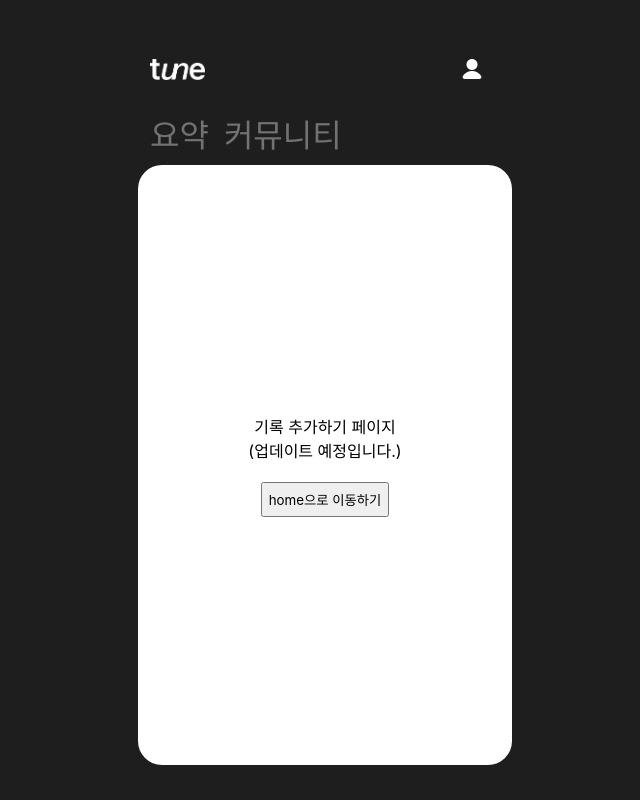
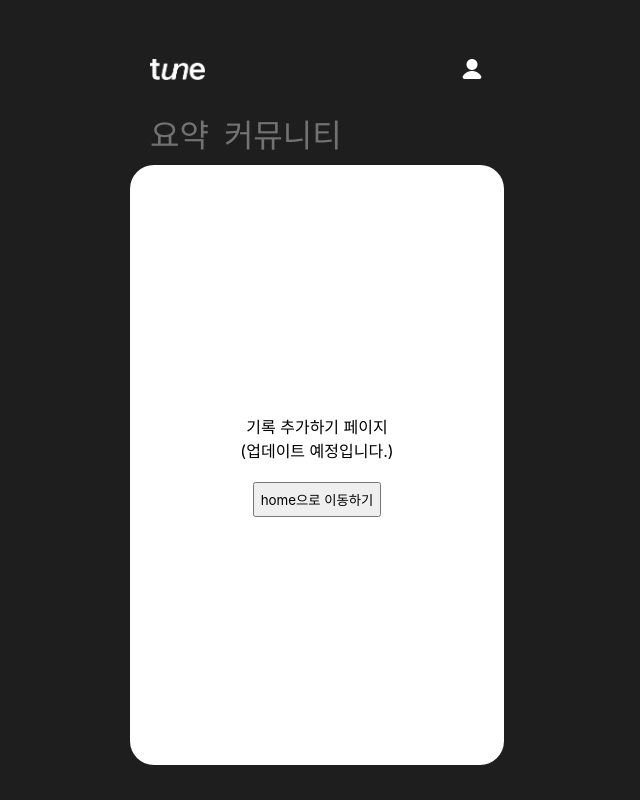
Before and after one commit to Club-PARD/UJaCha_WEB, a React (Create React App) app: page /communityaddpost in a window 1280 px wide. Shown: the whole page, without its empty margins (323-963 px from the left). Built offline with nearby package versions, Linux system fonts and the light colour scheme; no server answers; a web font is replaced by a local one.

Commit message:
edit : width overflow solved

```diff
--- a/src/Pages/CommunityPage/CommunityPageAddPost/CommunityPageAddPost.js
+++ b/src/Pages/CommunityPage/CommunityPageAddPost/CommunityPageAddPost.js
@@ -11,10 +11,9 @@ function CommunityPageAddPost() {
 }
 
 const CommunityPageAddPostContainer = styled(Container)`
-    /* height: auto; */
+    width: 374px;
     height: 600px;
 
-    padding: 0px 8px;
     box-sizing: border-box;
 
     /* background-color: red; */
```
